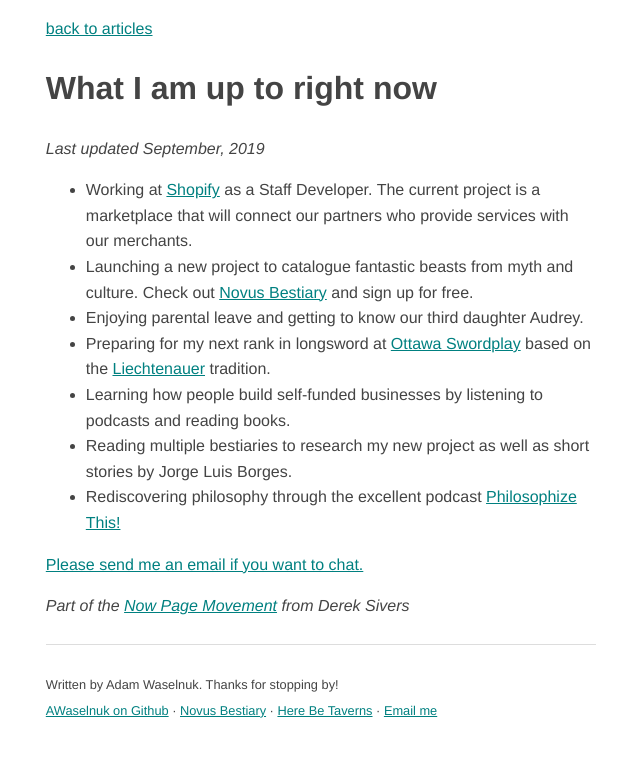
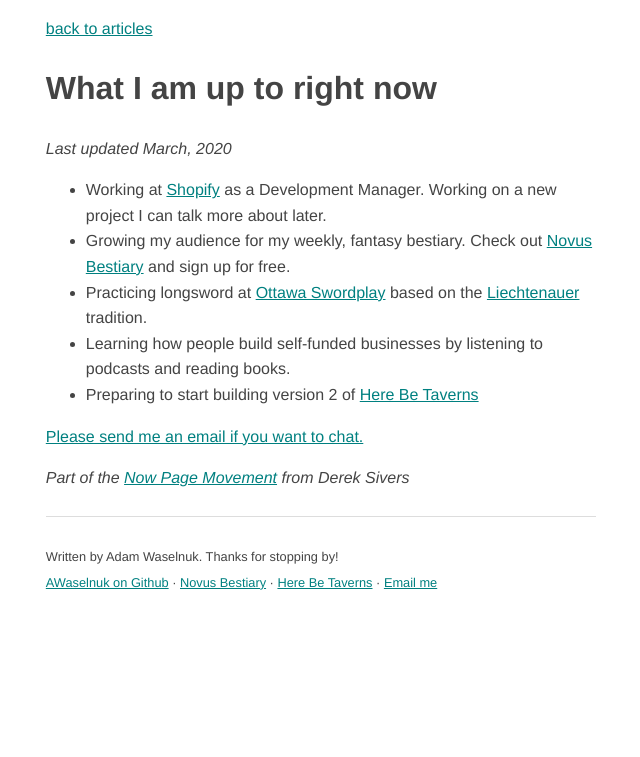
Before and after one commit to AWaselnuk/AWaselnuk.github.io, a Jekyll site: the page built from now.md, in a window 1280 px wide. Shown: the top 757 px of the page, without its empty margins (319-959 px from the left). Built offline with Jekyll 4.4.1, drawn with Linux system fonts in a browser that asks for light colours.

Commit message:
Updates to /now

```diff
--- a/now.md
+++ b/now.md
@@ -7,16 +7,14 @@
 
 # What I am up to right now
 
-*Last updated September, 2019*
+_Last updated March, 2020_
 
-* Working at [Shopify](https://www.shopify.com) as a Staff Developer. The current project is a marketplace that will connect our partners who provide services with our merchants.
-* Launching a new project to catalogue fantastic beasts from myth and culture. Check out [Novus Bestiary](https://www.novusbestiary.com) and sign up for free.
-* Enjoying parental leave and getting to know our third daughter Audrey.
-* Preparing for my next rank in longsword at [Ottawa Swordplay](https://ottawaswordplay.com/) based on the [Liechtenauer](https://en.wikipedia.org/wiki/Johannes_Liechtenauer) tradition.
-* Learning how people build self-funded businesses by listening to podcasts and reading books.
-* Reading multiple bestiaries to research my new project as well as short stories by Jorge Luis Borges.
-* Rediscovering philosophy through the excellent podcast [Philosophize This!](https://philosophizethis.org/)
+- Working at [Shopify](https://www.shopify.com) as a Development Manager. Working on a new project I can talk more about later.
+- Growing my audience for my weekly, fantasy bestiary. Check out [Novus Bestiary](https://www.novusbestiary.com) and sign up for free.
+- Practicing longsword at [Ottawa Swordplay](https://ottawaswordplay.com/) based on the [Liechtenauer](https://en.wikipedia.org/wiki/Johannes_Liechtenauer) tradition.
+- Learning how people build self-funded businesses by listening to podcasts and reading books.
+- Preparing to start building version 2 of [Here Be Taverns](http://www.herebetaverns.com)
 
 [Please send me an email if you want to chat.](mailto:adam.waselnuk@gmail.com)
 
-*Part of the [Now Page Movement](https://sivers.org/nowff) from Derek Sivers*
+_Part of the [Now Page Movement](https://sivers.org/nowff) from Derek Sivers_
```
